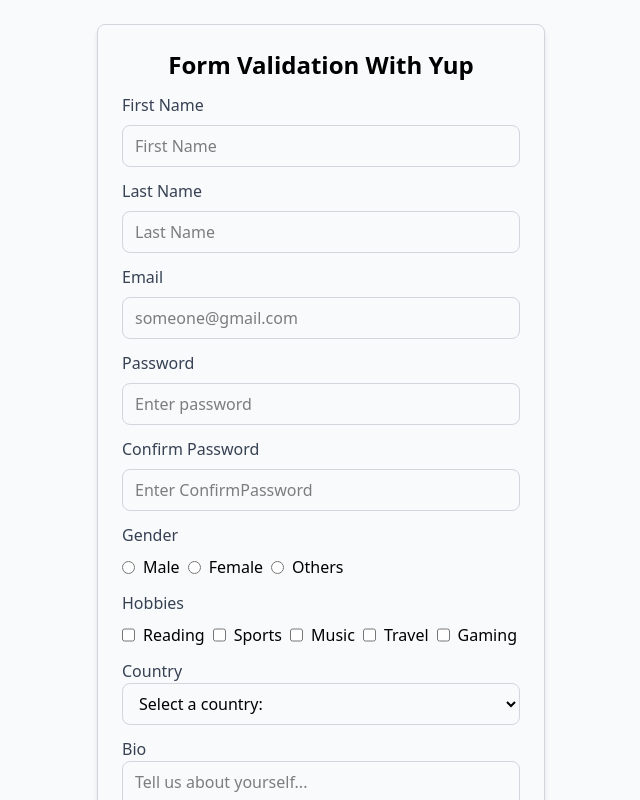
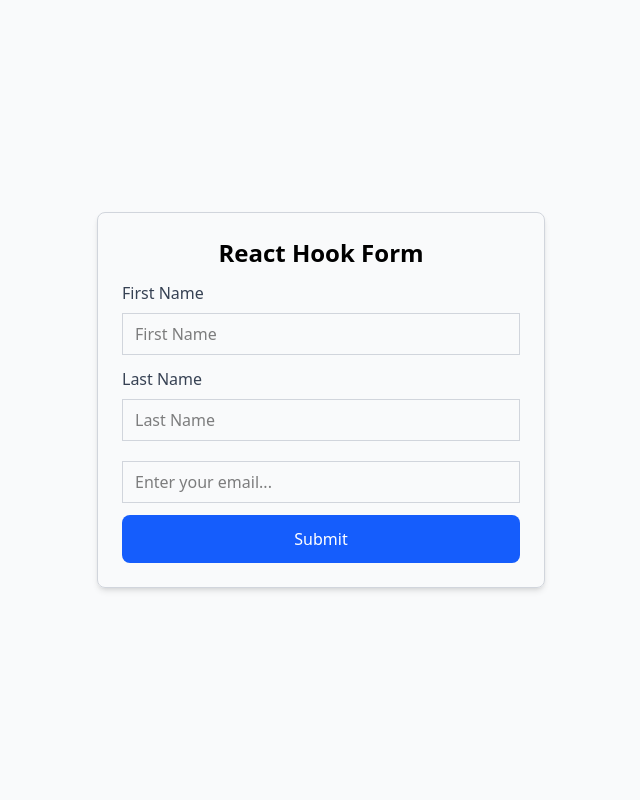
Before and after one commit to Milan-Grg0505/React-Hook-Form, a React app in the folder frontend/: page / in a window 1280 px wide. Shown: the top 800 px of the page, without its empty margins (319-959 px from the left). Built offline with nearby package versions, Linux system fonts and the light colour scheme; the HTML template or start-up script is replaced by a standard one.

Commit message:
added email section  in form with react hook

```diff
--- a/frontend/src/App.jsx
+++ b/frontend/src/App.jsx
@@ -1,6 +1,6 @@
 import React, { useState } from 'react'
 
-// import FormWithReactHook from './FormWithReactHook'
+import FormWithReactHook from './FormWithReactHook'
 import FormWithYup from './FormWithYup'
 // import SimpleForm from './SimpleForm'
 
@@ -8,9 +8,9 @@ const App = () => {
 
   return (
     <>
-    {/* <FormWithReactHook /> */}
+    <FormWithReactHook />
     {/* <SimpleForm /> */}
-    <FormWithYup />
+    {/* <FormWithYup /> */}
     </>
   )
 }
--- a/frontend/src/FormWithReactHook.jsx
+++ b/frontend/src/FormWithReactHook.jsx
@@ -71,6 +71,32 @@ const FormWithReactHook = () => {
               )}
             </div>
 
+
+            {/* email section */}
+
+            <div className='w-full'>
+              <label htmlFor="email"
+                className='block text-md text-gray-600 font-medium mb-2'>
+              </label>
+
+              <input
+                {...register("email", {
+                  required: "Email is required",
+                  pattern: {
+                    value: /^[A-Z0-9._%+-]+@[A-Z0-9.-]+\.[A-Z]{2,}$/i,
+                    message: "Invalid email address"
+                  },
+                })}
+                type="email"
+                placeholder='Enter your email...'
+                className={`w-full border border-gray-300 rouded-lg px-3 py-2 ouline-0 ${errors.email ? "border-red-500" : "border-gray-300"}`}
+
+              />
+
+              <p className='text-red-600'>{errors.email?.message}</p>
+
+            </div>
+
             {/* button to submit form */}
             <button
               type='submit'
```
